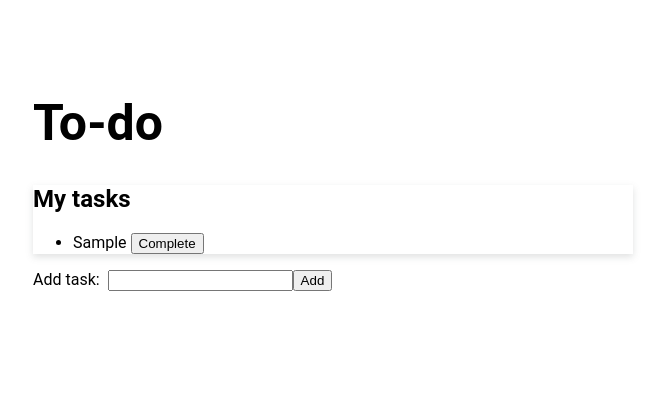
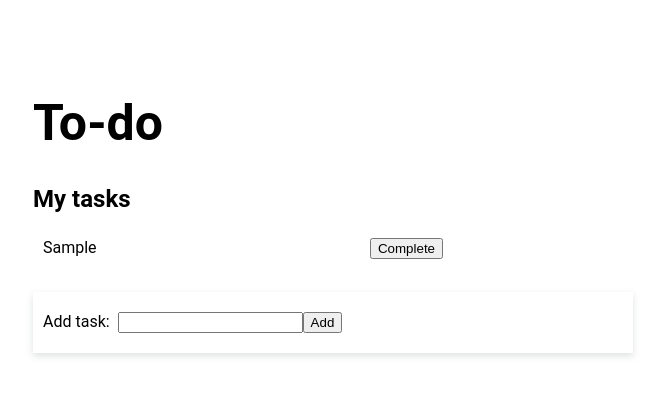
Before and after one commit to Bombardon/to-do, a React (Create React App) app: page / in a window 1280 px wide. Both pictures are taken after typing "Sample" into the empty fields and a click on the button "Add". Shown: the top 396 px of the page, without its empty margins (307-972 px from the left). Built offline with nearby package versions, Linux system fonts and the light colour scheme.

Commit message:
Some more minor styling

```diff
--- a/src/App.tsx
+++ b/src/App.tsx
@@ -12,6 +12,10 @@ type Tasks = Array<Task>;
 
 interface TaskListProps {
   data: Tasks
+}
+
+interface TaskListItemProps {
+  data: Task
 }
 
 interface AddTaskProps {
@@ -48,7 +52,9 @@ const App = () => {
   return (
     <div>
       <h1 style={{fontSize:'50px'}}>To-do</h1>
+      <h2>My tasks</h2>
       <TaskList data={list} />
+
       <AddTask
         value={newTask}
         onChange={handleChange}
@@ -59,7 +65,7 @@ const App = () => {
 }
 
 const AddTask: FC<AddTaskProps> = ({value, onChange, onSubmit}) => (
-  <div>
+  <div style={{marginTop: '30px', padding: '20px 10px', boxShadow: '0 3px 7px 0 rgba(110, 112, 114, 0.21)'}}>
     Add task: &nbsp;
     <input
       type="text"
@@ -76,14 +82,11 @@ const AddTask: FC<AddTaskProps> = ({value, onChange, onSubmit}) => (
 );
 
 const TaskList: FC<TaskListProps> = ({ data }) => (
-  <div style={{boxShadow: '0 3px 7px 0 rgba(110, 112, 114, 0.21)'}}>
-    <h2>My tasks</h2>
+  <div style={{maxWidth: '400px', padding: '0px 10px'}}>
     {data.length > 0 &&
-      <ul>
-        {data.map((task) => (
-          <li key={task.ID}>{task.Description} <button>Complete</button></li>
-        ))}
-      </ul>
+        data.map((task) => (
+          <TaskListItem key={task.ID} data={task} />
+        ))
     }
     {data.length === 0 &&
       <span>You don't have any tasks yet.</span>
@@ -91,4 +94,9 @@ const TaskList: FC<TaskListProps> = ({ data }) => (
   </div>
 );
 
+const TaskListItem: FC<TaskListItemProps> = ({ data }) => (
+  <div style={{padding: '5px 0px', clear: 'both'}}>
+    <span>{data.Description} <button style={{float: 'right'}}>Complete</button></span>
+  </div>
+)
 export default App;
```
Also changed, not shown: 1 other file (tests, documents, lock files or other folders). Lines whose indentation alone changed are shown as unchanged.
